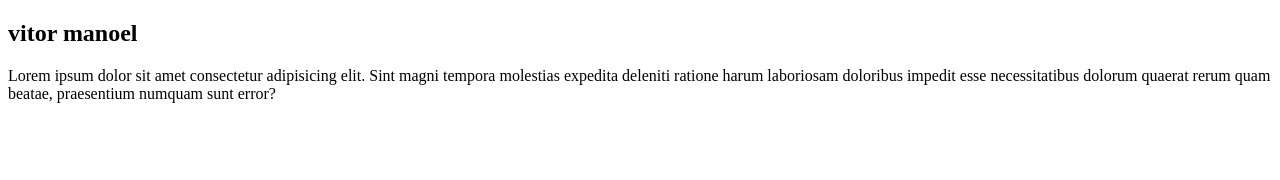
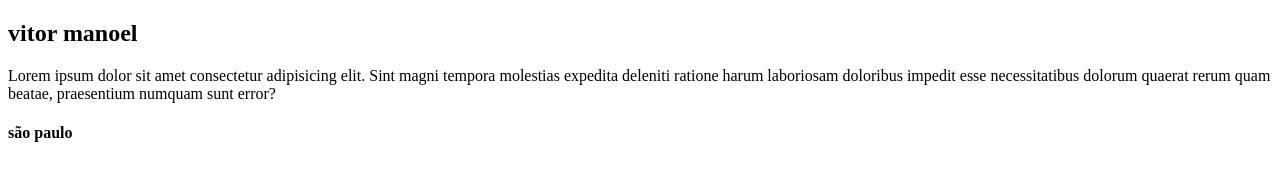
Before and after one commit to vitormanoel1/LandingPage, a plain HTML site: page index.html in a window 1280 px wide. Drawn offline with Linux system fonts and the light colour scheme.

Commit message:
texto time adicionado

```diff
--- a/css/estilo.css
+++ b/css/estilo.css
@@ -6,4 +6,9 @@
     font-family: 'Courier New', Courier, monospace;
     text-transform: uppercase;
     font-size: 20px;
+
 }
+.time{
+    font-size: 10px;
+    font-family: 'Franklin Gothic Medium', 'Arial Narrow', Arial, sans-serif;
+}
--- a/index.html
+++ b/index.html
@@ -13,6 +13,9 @@
          Sint magni tempora molestias expedita deleniti ratione harum laboriosam
          doloribus impedit esse necessitatibus dolorum quaerat rerum quam beatae, praesentium numquam sunt error?</p>
     </div>
+    <div class="time">
+    <h4>são paulo</h4>
+    </div>
     </section>
 </body>
 </html>
```
